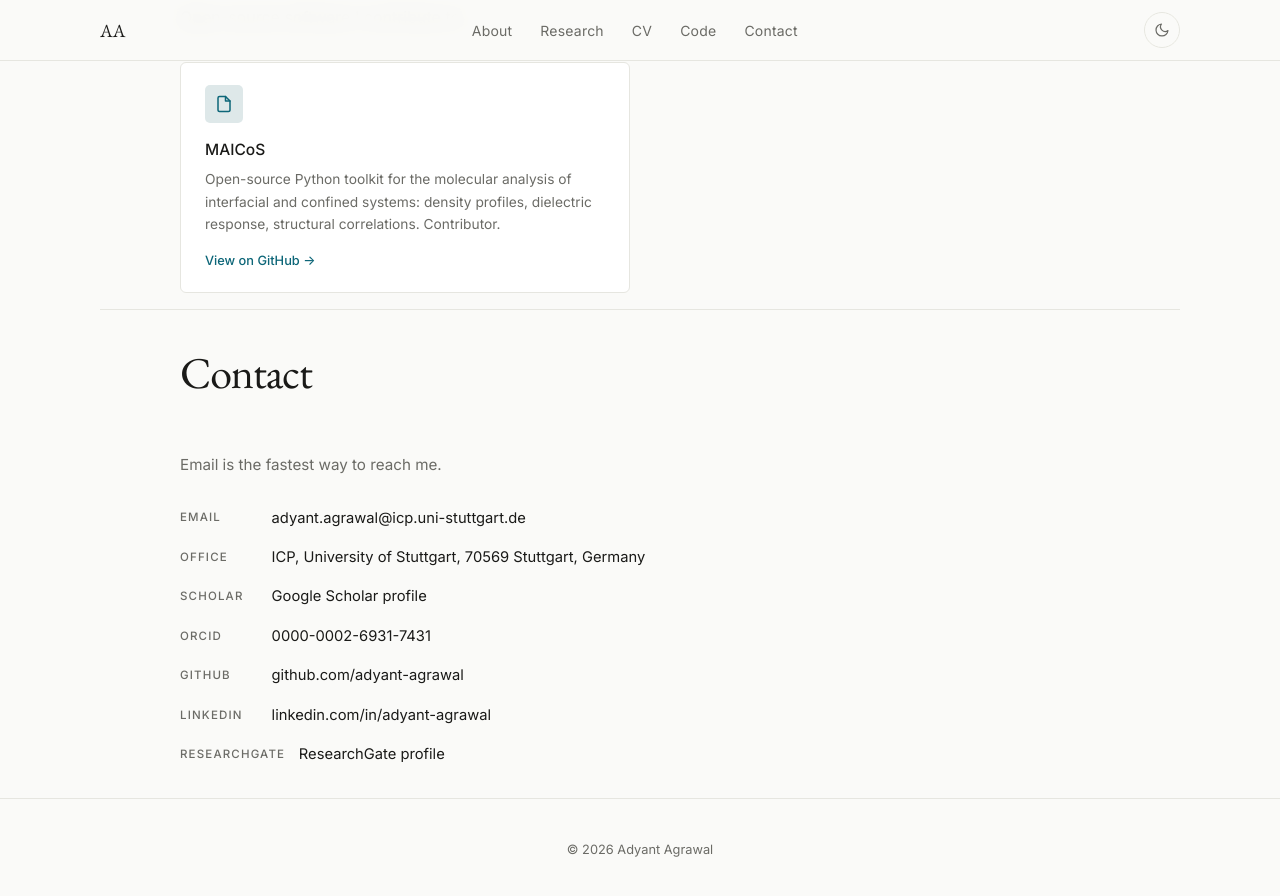
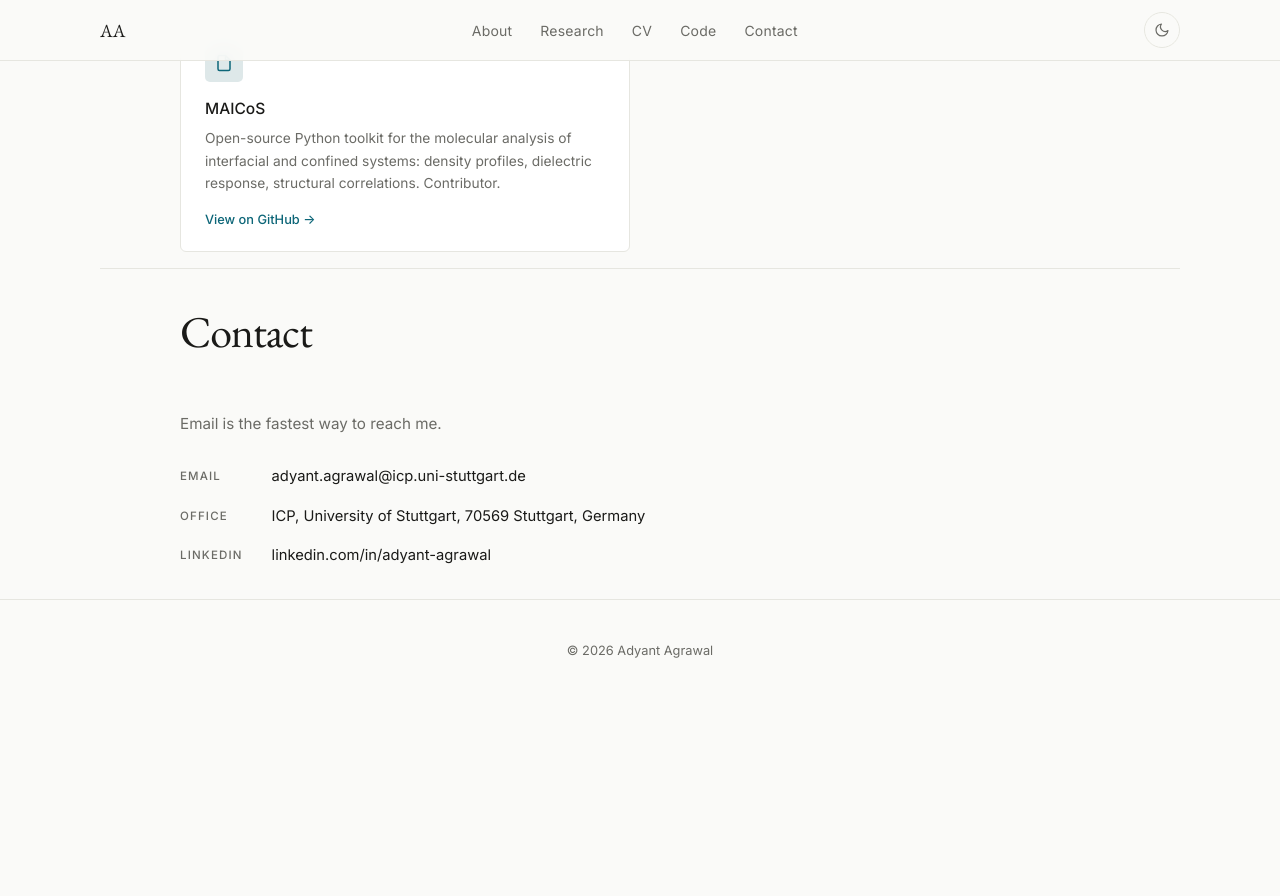
Before and after one commit to adyant-agrawal/adyant-agrawal.github.io, a Jekyll site: the page built from index.html, in a window 1280 px wide and 900 px high, scrolled down 2176 px. Shown: the top 896 px of the window. Built offline with Jekyll 4.4.1, drawn with Linux system fonts in a browser that asks for light colours; after the commit the page ends 2877 px from its top, so only the background shows below that.

Commit message:
Improved data driven content

```diff
--- a/_data/content.yml
+++ b/_data/content.yml
@@ -6,6 +6,7 @@
 # ---------------------------------------------------------------------------
 
 site_url: https://adyant-agrawal.github.io
+google_site_verification: google9a2f9c516c0466a9
 
 title: Adyant Agrawal
 tagline: Postdoctoral Researcher
@@ -36,15 +37,47 @@
   - { label: Code,     href: "#scripts" }
   - { label: Contact,  href: "#contact" }
 
-# --- Hero icon links (icon must match a file in _includes/icons/) ---------
-social:
-  - { name: Download CV,    icon: cv,      url: /assets/files/resume.pdf, download: true }
-  - { name: Email,          icon: email,   url: "mailto:adyant.agrawal@icp.uni-stuttgart.de" }
-  - { name: Google Scholar, icon: scholar, url: "https://scholar.google.com/citations?user=" }
-  - { name: ORCID,          icon: orcid,   url: "https://orcid.org/0000-0002-6931-7431" }
-  - { name: GitHub,         icon: github,   url: "https://github.com/adyant-agrawal" }
-  - { name: LinkedIn,       icon: linkedin,     url: "https://www.linkedin.com/in/adyant-agrawal" }
-  - { name: ResearchGate,   icon: researchgate, url: "https://www.researchgate.net/profile/Adyant-Agrawal" }
+# --- All profile links (single source of truth) ---------------------------
+#     key:      identifier; also used as icon filename in _includes/icons/
+#     label:    display name (icon tooltip + contact section heading)
+#     url:      href (omit for text-only rows like office)
+#     text:     link text shown in contact section (omit for icon-only entries)
+#     download: filename.pdf  sets the browser's save-as filename (CV only)
+links:
+  - key: cv
+    label: Download CV
+    url: /assets/files/resume.pdf
+    download: resume_A_Agrawal.pdf
+  - key: email
+    label: Email
+    url: "mailto:adyant.agrawal@icp.uni-stuttgart.de"
+    text: adyant.agrawal@icp.uni-stuttgart.de
+  - key: office
+    label: Office
+    text: ICP, University of Stuttgart, 70569 Stuttgart, Germany
+  - key: scholar
+    label: Google Scholar
+    url: "https://scholar.google.com/citations?user=X1AdLVsAAAAJ"
+    text: Google Scholar profile
+  - key: orcid
+    label: ORCID
+    url: "https://orcid.org/0000-0002-6931-7431"
+    text: "0000-0002-6931-7431"
+  - key: github
+    label: GitHub
+    url: "https://github.com/adyant-agrawal"
+    text: github.com/adyant-agrawal
+  - key: linkedin
+    label: LinkedIn
+    url: "https://www.linkedin.com/in/adyant-agrawal"
+    text: linkedin.com/in/adyant-agrawal
+  - key: researchgate
+    label: ResearchGate
+    url: "https://www.researchgate.net/profile/Adyant-Agrawal"
+    text: ResearchGate profile
+
+# --- Hero icon bar: keys from `links` to show as icons -------------------
+social: [cv, scholar, orcid, github, researchgate]
 
 # --- Code & Tools section -------------------------------------------------
 code_intro: Open-source software I contribute to.
@@ -52,31 +85,4 @@
 # --- Contact section ------------------------------------------------------
 contact:
   intro: Email is the fastest way to reach me.
-  rows:
-    - key: email
-      label: Email
-      url: "mailto:adyant.agrawal@icp.uni-stuttgart.de"
-      text: adyant.agrawal@icp.uni-stuttgart.de
-    - key: office
-      label: Office
-      text: ICP, University of Stuttgart, 70569 Stuttgart, Germany
-    - key: scholar
-      label: Scholar
-      url: "https://scholar.google.com/"
-      text: Google Scholar profile
-    - key: orcid
-      label: ORCID
-      url: "https://orcid.org/0000-0002-6931-7431"
-      text: "0000-0002-6931-7431"
-    - key: github
-      label: GitHub
-      url: "https://github.com/adyant-agrawal"
-      text: github.com/adyant-agrawal
-    - key: linkedin
-      label: LinkedIn
-      url: "https://www.linkedin.com/in/adyant-agrawal"
-      text: linkedin.com/in/adyant-agrawal
-    - key: researchgate
-      label: ResearchGate
-      url: "https://www.researchgate.net/profile/Adyant-Agrawal"
-      text: ResearchGate profile
+  rows: [email, office, linkedin]
--- a/_includes/contact.html
+++ b/_includes/contact.html
@@ -1,9 +1,11 @@
 <section id="contact" class="page">
   <h2>Contact</h2>
-  {%- assign contact = site.data.content.contact %}
+  {%- assign contact = site.data.content.contact -%}
+  {%- assign all_links = site.data.content.links -%}
   <div class="contact-info">
     <p style="margin-bottom: 1.75rem;">{{ contact.intro }}</p>
-    {%- for row in contact.rows %}
+    {%- for key in contact.rows -%}
+      {%- assign row = all_links | where: "key", key | first -%}
       <div class="contact-row">
         <span class="contact-label">{{ row.label }}</span>
         {%- if row.url %}
--- a/_includes/head.html
+++ b/_includes/head.html
@@ -4,6 +4,9 @@
   <title>{{ site.data.content.title }} | {{ site.data.content.tagline }}, ICP Stuttgart</title>
   <meta name="description" content="{{ site.data.content.description }}">
   <meta name="author" content="{{ site.data.content.author }}">
+  {%- if site.data.content.google_site_verification %}
+  <meta name="google-site-verification" content="{{ site.data.content.google_site_verification }}">
+  {%- endif %}
 
   <!-- Open Graph -->
   {%- assign c = site.data.content -%}
@@ -31,8 +34,8 @@
     },
     "sameAs": [
       {%- assign _sep = "" -%}
-      {%- for _key in "orcid,github,linkedin,researchgate" | split: "," -%}
-        {%- assign _row = c.contact.rows | where: "key", _key | first -%}
+      {%- for _key in c.contact.rows -%}
+        {%- assign _row = c.links | where: "key", _key | first -%}
         {%- if _row.url and _row.url contains "://" -%}
           {{ _sep }}{{ _row.url | jsonify }}{%- assign _sep = ", " -%}
         {%- endif -%}
--- a/_includes/hero.html
+++ b/_includes/hero.html
@@ -14,15 +14,17 @@
            onerror="this.style.display='none'; this.previousElementSibling.style.zIndex='1';">
     </div>
     <div class="icon-links">
-      {%- for link in site.data.content.social %}
-      <a href="{% if link.url contains '://' or link.url contains 'mailto' %}{{ link.url }}{% else %}{{ link.url | relative_url }}{% endif %}"
-         class="icon-btn"
-         {% if link.download %}download{% endif %}
-         {% unless link.url contains 'mailto' %}target="_blank" rel="noopener"{% endunless %}
-         title="{{ link.name }}" aria-label="{{ link.name }}">
-        {%- include icons/{{ link.icon }}.svg -%}
-      </a>
-      {%- endfor %}
+      {%- assign all_links = site.data.content.links -%}
+      {%- for key in site.data.content.social -%}
+        {%- assign link = all_links | where: "key", key | first -%}
+        <a href="{% if link.url contains '://' or link.url contains 'mailto' %}{{ link.url }}{% else %}{{ link.url | relative_url }}{% endif %}"
+           class="icon-btn"
+           {% if link.download %}download="{{ link.download }}"{% endif %}
+           {% unless link.url contains 'mailto' %}target="_blank" rel="noopener"{% endunless %}
+           title="{{ link.label }}" aria-label="{{ link.label }}">
+          {%- include icons/{{ link.key }}.svg -%}
+        </a>
+      {%- endfor -%}
     </div>
   </aside>
 </section>
```
Lines whose indentation alone changed are shown as unchanged.
